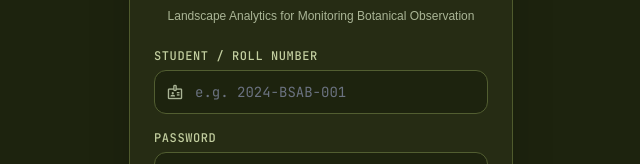
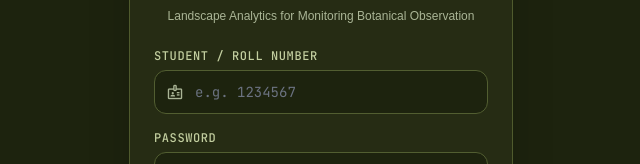
Before and after one commit to Trainer-Blue/LAMBO, a React (Vite) app in the folder client/: page /login in a window 1280 px wide. Shown: the part 315-479 px from the top of the page, without its empty margins (319-959 px from the left). Built offline with nearby package versions, Linux system fonts and the light colour scheme; no server answers; a web font is replaced by a local one.

Commit message:
fix: roll no placeholder

```diff
--- a/client/src/pages/LoginPage.jsx
+++ b/client/src/pages/LoginPage.jsx
@@ -77,7 +77,7 @@ export default function LoginPage() {
               </span>
               <input
                 type="text"
-                placeholder="e.g. 2024-BSAB-001"
+                placeholder="e.g. 1234567"
                 value={rollNumber}
                 onChange={(e) => setRollNumber(e.target.value)}
                 className="w-full h-11 bg-[#1D230E] border border-[#525E31] rounded-xl pl-10 pr-3 text-sm font-mono text-[#F0F3E8] focus:outline-none focus:border-[#A4B566] focus:ring-1 focus:ring-[#A4B566] transition-colors"
```
